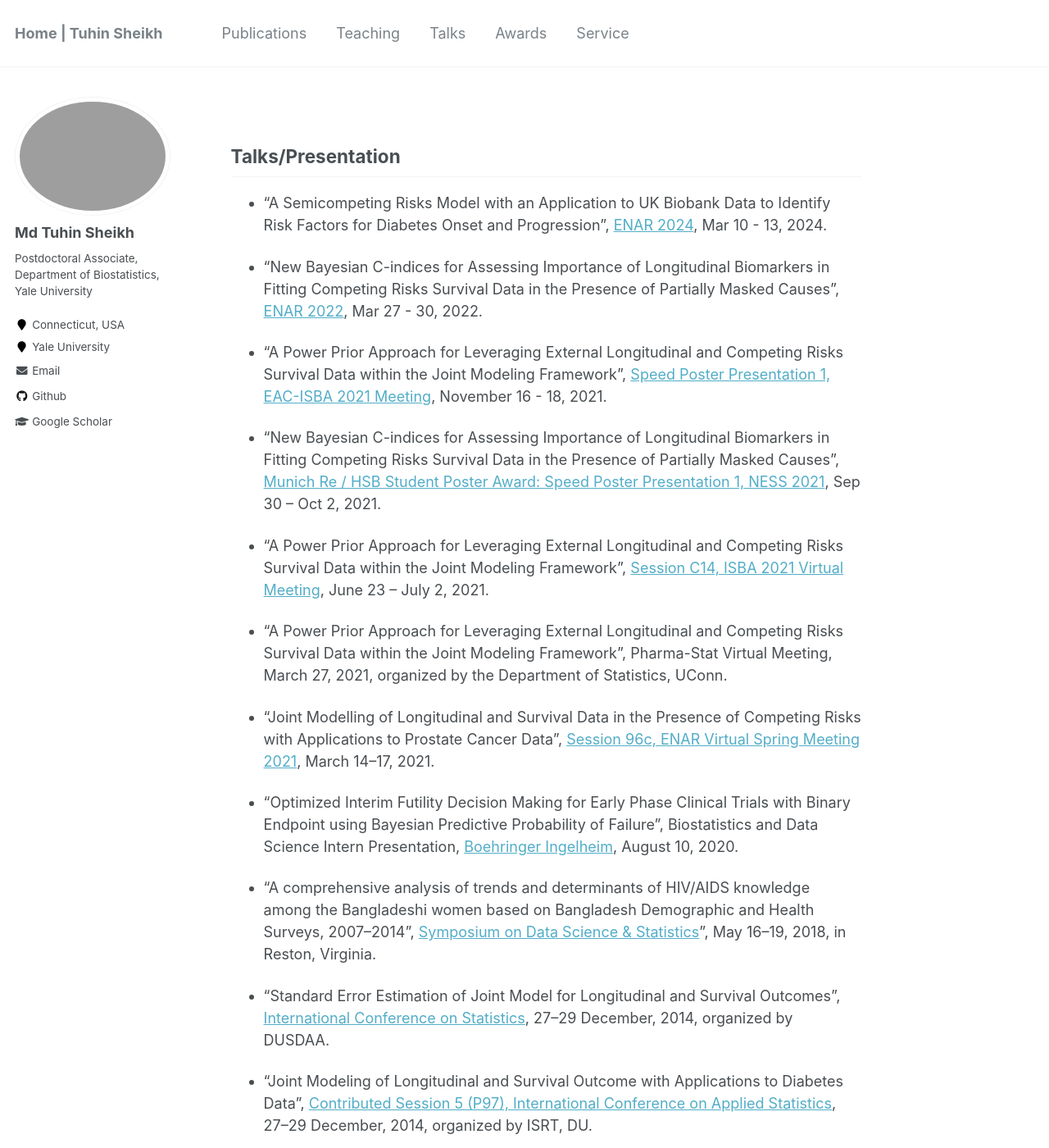
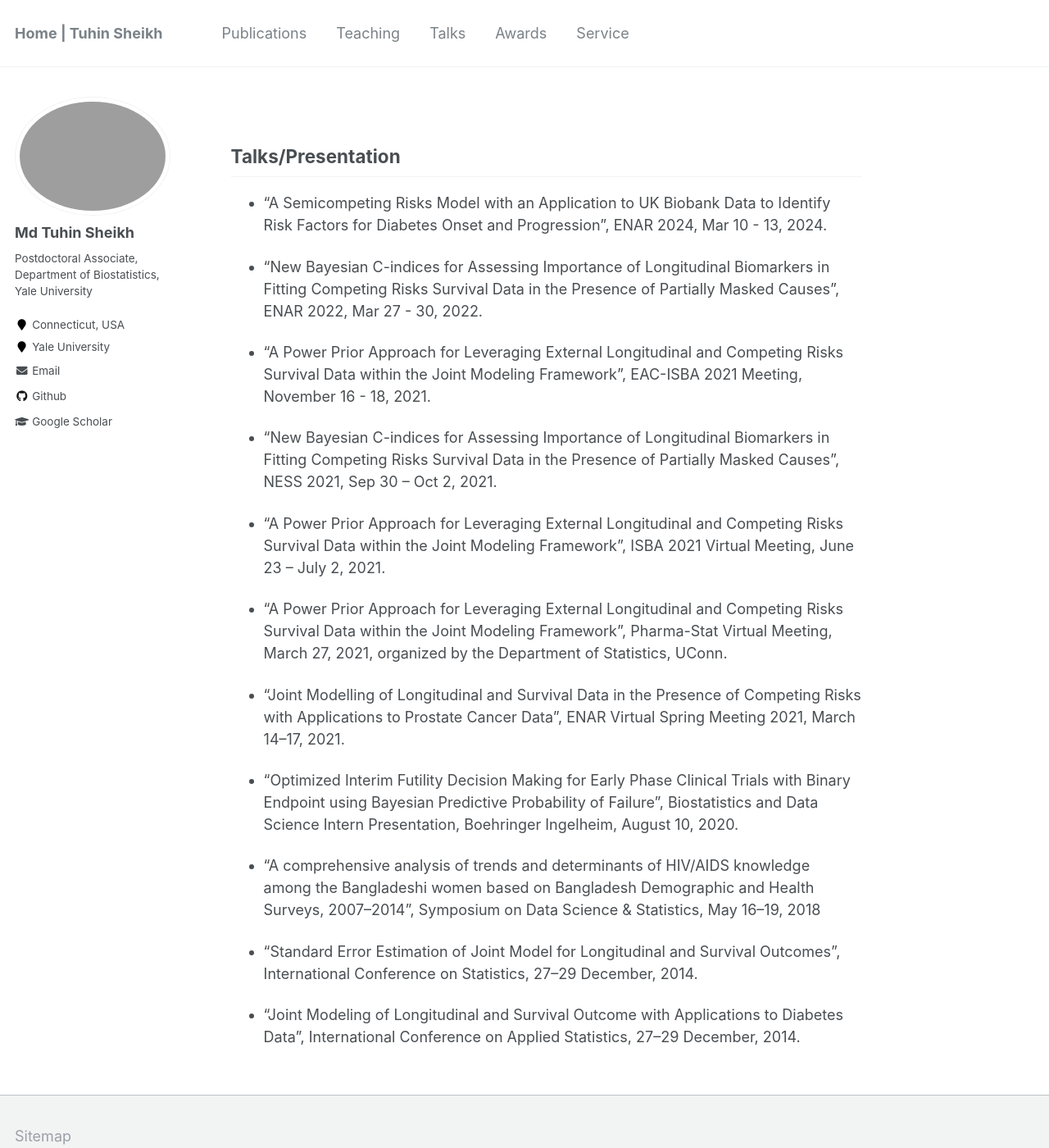
Before and after one commit to mdtuhinsheikh/mdtuhinsheikh.github.io, a Jekyll site: the page built from _pages/talks.md, in a window 1280 px wide and 1400 px high. Shown: the whole window at 82% size. Built offline with Jekyll 4.4.1, drawn with Linux system fonts in a browser that asks for light colours.

Commit message:
Update talks.md

```diff
--- a/_pages/talks.md
+++ b/_pages/talks.md
@@ -5,24 +5,24 @@ author_profile: true
 ---
 
 ## Talks/Presentation
-* "A Semicompeting Risks Model with an Application to UK Biobank Data to Identify Risk Factors for Diabetes Onset and Progression", [ENAR 2024](https://www.enar.org/meetings/spring2024/){:target="_blank"}, Mar 10 - 13, 2024.
+* "A Semicompeting Risks Model with an Application to UK Biobank Data to Identify Risk Factors for Diabetes Onset and Progression", ENAR 2024, Mar 10 - 13, 2024.
 
-* "New Bayesian C-indices for Assessing Importance of Longitudinal Biomarkers in Fitting Competing Risks Survival Data in the Presence of Partially Masked Causes", [ENAR 2022](https://enar.org/meetings/spring2022/){:target="_blank"}, Mar 27 - 30, 2022.
+* "New Bayesian C-indices for Assessing Importance of Longitudinal Biomarkers in Fitting Competing Risks Survival Data in the Presence of Partially Masked Causes", ENAR 2022, Mar 27 - 30, 2022.
 
-* "A Power Prior Approach for Leveraging External Longitudinal and Competing Risks Survival Data within the Joint Modeling Framework", [Speed Poster Presentation 1, EAC-ISBA 2021 Meeting](https://events.stat.uconn.edu/EACISBA2021/){:target="_blank"}, November 16 - 18, 2021.
+* "A Power Prior Approach for Leveraging External Longitudinal and Competing Risks Survival Data within the Joint Modeling Framework", EAC-ISBA 2021 Meeting, November 16 - 18, 2021.
 
-* "New Bayesian C-indices for Assessing Importance of Longitudinal Biomarkers in Fitting Competing Risks Survival Data in the Presence of Partially Masked Causes", [Munich Re / HSB Student Poster Award: Speed Poster Presentation 1, NESS 2021](https://symposium.nestat.org/sessions-schedule.html){:target="_blank"}, Sep 30 -- Oct 2, 2021.
+* "New Bayesian C-indices for Assessing Importance of Longitudinal Biomarkers in Fitting Competing Risks Survival Data in the Presence of Partially Masked Causes", NESS 2021, Sep 30 -- Oct 2, 2021.
 
-* "A Power Prior Approach for Leveraging External Longitudinal and Competing Risks Survival Data within the Joint Modeling Framework", [Session C14, ISBA 2021 Virtual Meeting](https://events.stat.uconn.edu/ISBA2021/programs.html){:target="_blank"}{:target="_blank"}, June 23 -- July 2, 2021.
+* "A Power Prior Approach for Leveraging External Longitudinal and Competing Risks Survival Data within the Joint Modeling Framework", ISBA 2021 Virtual Meeting, June 23 -- July 2, 2021.
 
 * "A Power Prior Approach for Leveraging External Longitudinal and Competing Risks Survival Data within the Joint Modeling Framework", Pharma-Stat Virtual Meeting, March 27, 2021, organized by the Department of Statistics, UConn.
 
-* "Joint Modelling of Longitudinal and Survival Data in the Presence of Competing Risks with Applications to Prostate Cancer Data", [Session 96c, ENAR Virtual Spring Meeting 2021](https://www.enarspring.org/agenda){:target="_blank"}, March 14--17, 2021.
+* "Joint Modelling of Longitudinal and Survival Data in the Presence of Competing Risks with Applications to Prostate Cancer Data", ENAR Virtual Spring Meeting 2021, March 14--17, 2021.
 
-* "Optimized Interim Futility Decision Making for Early Phase Clinical Trials with Binary Endpoint using Bayesian Predictive Probability of Failure", Biostatistics and Data Science Intern Presentation, [Boehringer Ingelheim](https://www.boehringer-ingelheim.com/){:target="_blank"}, August 10, 2020.
+* "Optimized Interim Futility Decision Making for Early Phase Clinical Trials with Binary Endpoint using Bayesian Predictive Probability of Failure", Biostatistics and Data Science Intern Presentation, Boehringer Ingelheim, August 10, 2020.
 
-* "A comprehensive analysis of trends and determinants of HIV/AIDS knowledge among the Bangladeshi women based on Bangladesh Demographic and Health Surveys, 2007--2014", [Symposium on Data Science & Statistics](https://ww2.amstat.org/meetings/SDSS/2018/onlineprogram/AbstractDetails.cfm?AbstractID=304595){:target="_blank"}", May 16--19, 2018, in Reston, Virginia.
+* "A comprehensive analysis of trends and determinants of HIV/AIDS knowledge among the Bangladeshi women based on Bangladesh Demographic and Health Surveys, 2007--2014", Symposium on Data Science & Statistics, May 16--19, 2018
 
-* "Standard Error Estimation of Joint Model for Longitudinal and Survival Outcomes", [International Conference on Statistics](https://sites.google.com/site/dusdaa10/conference2015){:target="_blank"}, 27--29 December, 2014, organized by DUSDAA.
+* "Standard Error Estimation of Joint Model for Longitudinal and Survival Outcomes", International Conference on Statistics, 27--29 December, 2014.
 
-* "Joint Modeling of Longitudinal and Survival Outcome with Applications to Diabetes Data", [Contributed Session 5 (P97), International Conference on Applied Statistics](https://docs.google.com/a/isrt.ac.bd/viewer?a=v&pid=sites&srcid=aXNydC5hYy5iZHxpY2FzMjAxNHxneDozYmZjNmFlMjBmMjljYzIx){:target="_blank"}, 27--29 December, 2014, organized by ISRT, DU.
+* "Joint Modeling of Longitudinal and Survival Outcome with Applications to Diabetes Data", International Conference on Applied Statistics, 27--29 December, 2014.
```
